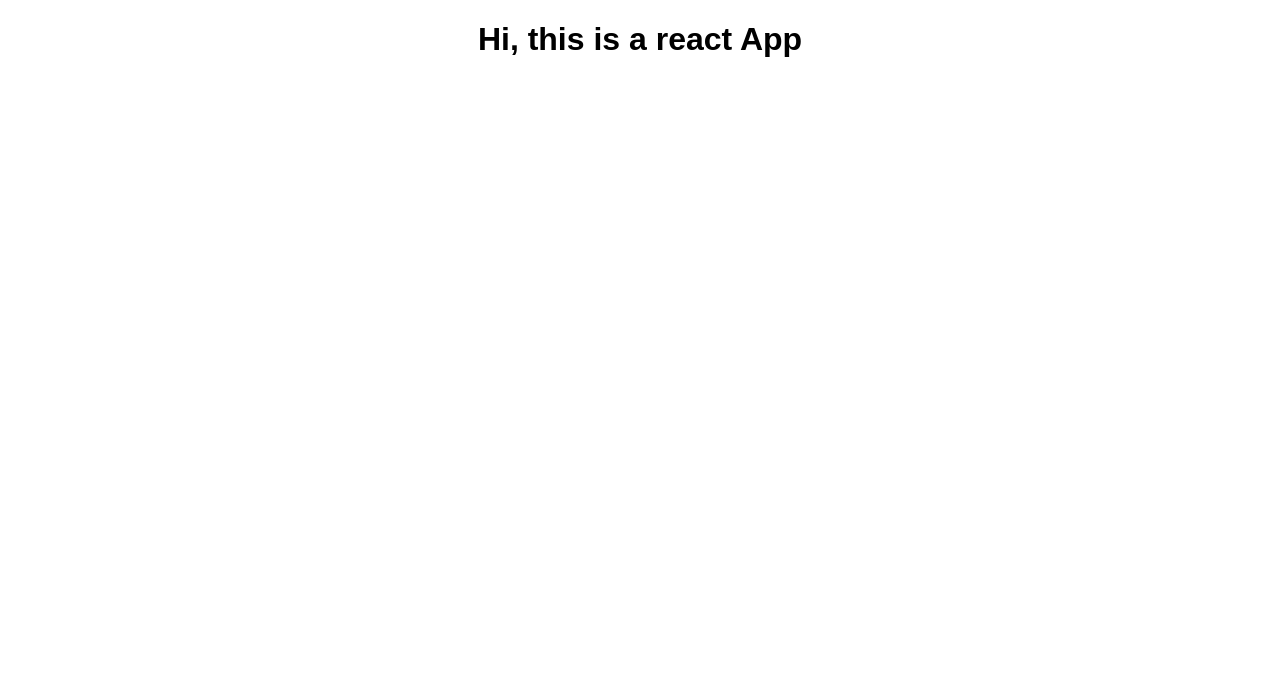
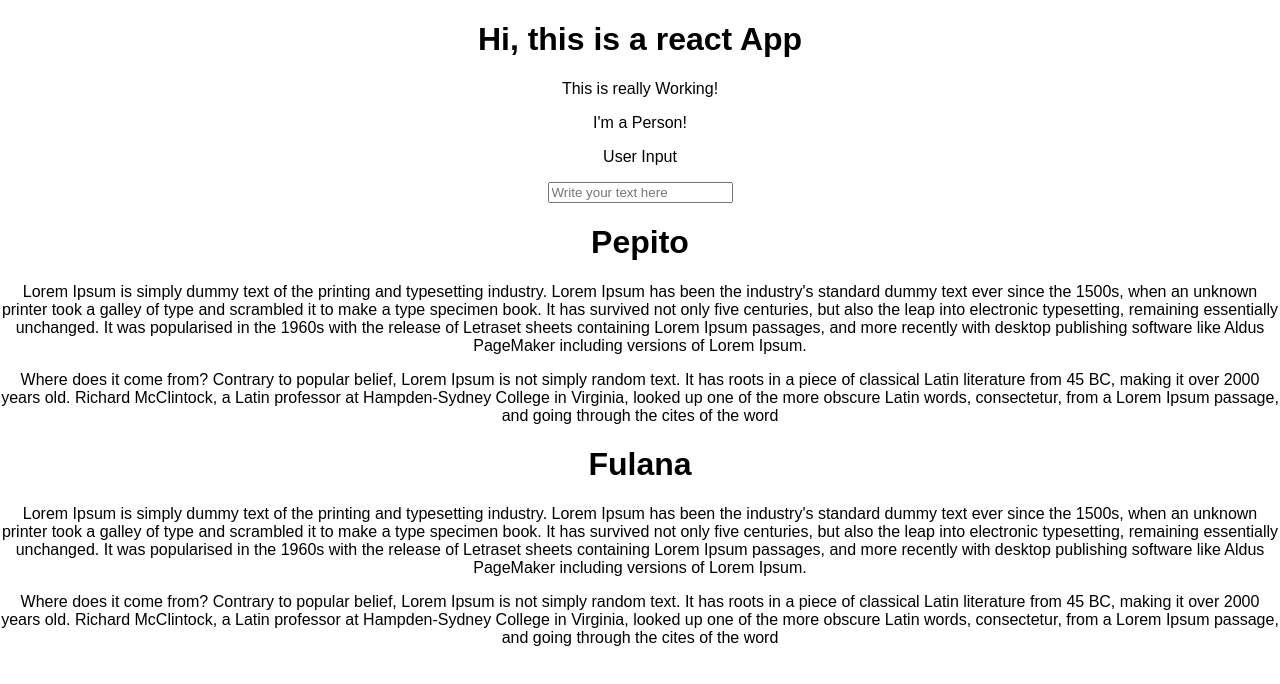
Before and after one commit to jdavidmartinez/complete-react-guide, a React (Create React App) app: page / in a window 1280 px wide. Shown: the top 684 px of the page. Built offline with nearby package versions, Linux system fonts and the light colour scheme.

Commit message:
first task module 3

```diff
--- a/src/App.js
+++ b/src/App.js
@@ -1,12 +1,20 @@
 import React, { Component } from 'react';
-import logo from './logo.svg';
 import './App.css';
+import Person from './Person/Person';
+import UserInput from './UserInput/UserInput';
+import UserOutput from './UserOutput/UserOutput';
 
 class App extends Component {
   render() {
     return (
       <div className="App">
         <h1>Hi, this is a react App</h1>
+        <p>This is really Working!</p>
+        <Person />
+        <UserInput />
+        <UserOutput userName ="Pepito"/>
+        <UserOutput userName="Fulana" />
+
       </div>
     );
   }
--- /dev/null
+++ b/src/Person/Person.js
@@ -0,0 +1,8 @@
+import React from 'react';
+
+
+const person = () =>{
+    return <p>I'm a Person!</p>
+};
+
+export default person;
--- /dev/null
+++ b/src/UserInput/UserInput.js
@@ -0,0 +1,13 @@
+import React from 'react';
+
+
+const userInput = () => {
+    return (
+        <div>
+            <p>User Input</p>
+            <input placeholder="Write your text here"></input>
+        </div>
+    )
+}
+
+export default userInput;
--- /dev/null
+++ b/src/UserOutput/UserOutput.js
@@ -0,0 +1,32 @@
+import React from 'react';
+
+
+const userOutput = (props) => {
+    return (
+        <div>
+            <h1>{props.userName}</h1>
+            <p className="text">
+            Lorem Ipsum is simply dummy text of the printing and typesetting industry.
+             Lorem Ipsum has been the industry's standard dummy text ever since the 1500s,
+             when an unknown printer took a galley of type and scrambled it to make a type
+              specimen book. It has survived not only five centuries, but also the leap into
+              electronic typesetting, remaining essentially unchanged. It was popularised in
+               the 1960s with the release of Letraset sheets containing Lorem Ipsum passages,
+                and more recently with desktop publishing software like Aldus PageMaker
+                including versions of Lorem Ipsum.
+            </p>
+            <p>
+            Where does it come from?
+            Contrary to popular belief, Lorem Ipsum is not simply
+            random text. It has roots in a piece of classical Latin literature from 45 BC,
+             making it over 2000 years old. Richard McClintock, a Latin professor at
+              Hampden-Sydney College in Virginia, looked up one of the more obscure
+              Latin words, consectetur, from a Lorem Ipsum passage, and going through
+              the cites of the word
+            </p>
+        </div>
+    )
+
+}
+
+export default userOutput;
```
